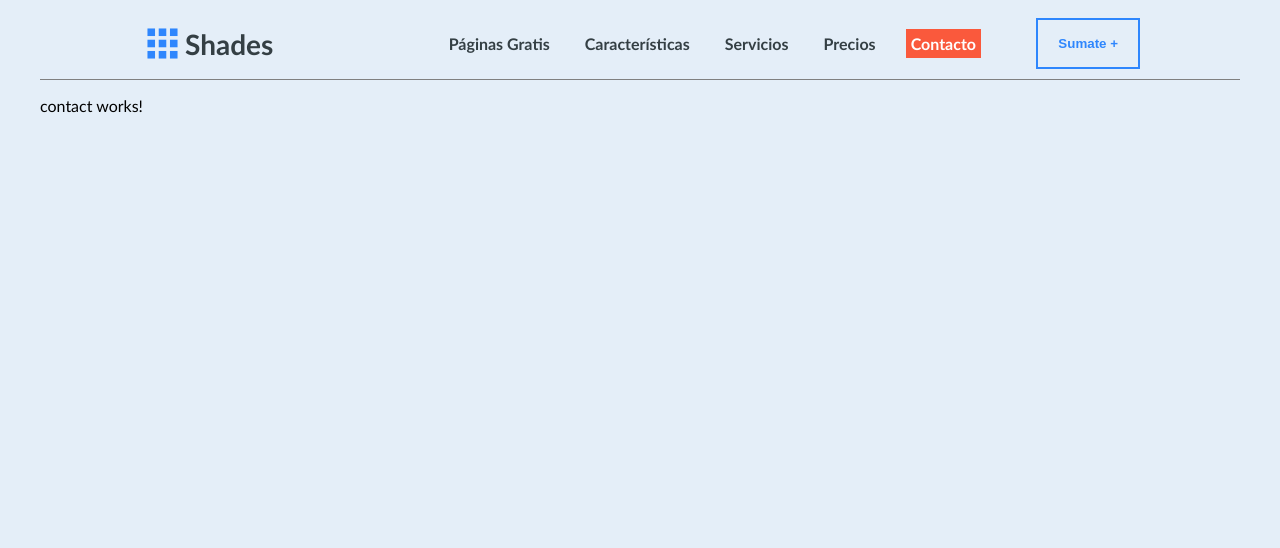
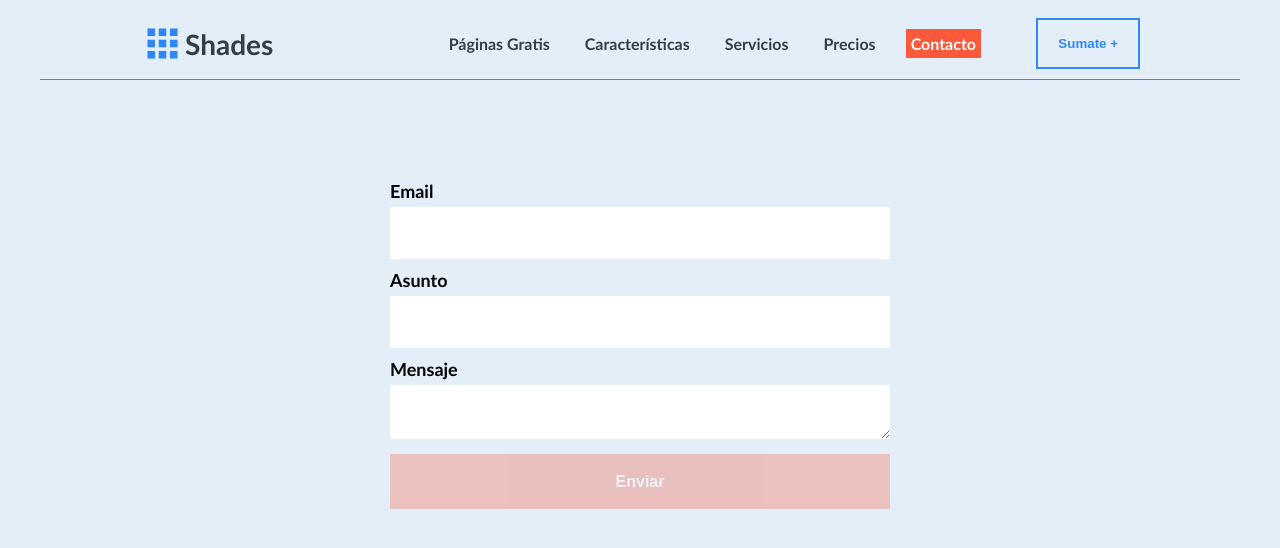
Before and after one commit to Alexmdq80/ejercicioAngular, an Angular app: page /contact in a window 1280 px wide. Shown: the top 548 px of the page. Built offline with nearby package versions, Linux system fonts and the light colour scheme.

Commit message:
Formulario Contacto.

```diff
--- a/src/app/core/submit-button/submit-button.component.scss
+++ b/src/app/core/submit-button/submit-button.component.scss
@@ -6,4 +6,8 @@
     color: white;
     font-size: 16px;
     font-weight: 700;
+
+    &:disabled {
+        opacity: 0.3;
+    }
 }
--- a/src/app/views/contact/contact.component.html
+++ b/src/app/views/contact/contact.component.html
@@ -1 +1,38 @@
-<p>contact works!</p>
+<section class="contact-form">
+    <form #contactForm="ngForm" (ngSubmit)="submitForm()">
+        <div class="form-field">
+            <label class="form-field-label" for="email">Email</label>
+            <input #email="ngModel" type="email" id="email" name="email"
+                class="form-control"
+                [(ngModel)]="formModel.email" required>
+
+            <div *ngIf="email.invalid &&
+                        (email.dirty || email.touched) &&
+                        email.errors" class="error">
+                <div *ngIf="email.errors['required']">
+                    Email is required.
+                </div>
+                <div *ngIf="email.errors['email']">
+                    Invalid email format.
+                </div>
+            </div>
+        </div>
+
+        <div class="form-field">
+            <label class="form-field-label" for="subject">Asunto</label>
+            <input type="text" id="subject" name="subject" class="form-control"
+                [(ngModel)]="formModel.subject" required>
+
+        </div>
+
+        <div class="form-field">
+            <label class="form-field-label" for="message">Mensaje</label>
+            <textarea type="text" id="message" name="message"
+                class="form-control"
+                [(ngModel)]="formModel.message" required>
+            </textarea>
+        </div>
+        <button [disabled]="contactForm.invalid" submit-button type="submit"
+            class="form-button">Enviar</button>
+    </form>
+</section>
--- a/src/app/views/contact/contact.component.scss
+++ b/src/app/views/contact/contact.component.scss
@@ -0,0 +1,15 @@
+.contact-form {
+    width: 500px;
+    text-align: center;
+    margin-top: 100px;
+    margin-left: auto;
+    margin-right: auto;
+
+    .form-field {
+        margin-bottom: 10px;
+    }
+    .form-button {
+        margin-top: 5px;
+        width: 100%;
+    }
+}
--- a/src/app/views/contact/contact.component.ts
+++ b/src/app/views/contact/contact.component.ts
@@ -1,12 +1,29 @@
 import { Component } from '@angular/core';
+import { ContactForm } from '../../core/model/contact-form.model';
+import { CommonModule } from '@angular/common';
+import { FormsModule, ReactiveFormsModule } from '@angular/forms';
+import { SubmitButtonComponent } from '../../core/submit-button/submit-button.component';
 
 @Component({
   selector: 'app-contact',
   standalone: true,
-  imports: [],
+  imports: [
+    CommonModule,
+    FormsModule,
+    SubmitButtonComponent,
+    ReactiveFormsModule
+  ],
   templateUrl: './contact.component.html',
   styleUrl: './contact.component.scss'
 })
 export class ContactComponent {
+  formModel = {
+    subject: '',
+    email: '',
+    message: ''
+  } as ContactForm;
 
+  submitForm() {
+    console.log(this.formModel);
+  }
 }
--- a/src/styles.scss
+++ b/src/styles.scss
@@ -3,3 +3,25 @@ body {
     background-color: #e4eef8;
     font-family: "Gill Sans", "Gill Sans MT", 'Gill Sans', 'Gill Sans MT', Calibri, 'Trebuchet MS', sans-serif;
 }
+
+.form-field {
+    display: flex;
+    flex-direction: column;
+    text-align: left;
+    gap: 5px;
+}
+.form-field input, textarea {
+    height: 50px;
+    border: none;
+    font-size: 16px;
+    color: #a3a3a5;
+}
+
+.form-field-label {
+    font-size: 18px;
+    font-weight: 600;
+}
+
+.error {
+    color: red;
+}
```
Also changed, not shown: src/app/core/model/contact-form.model.ts (added, +7 -0 lines), src/app/app.component.scss (line endings or trailing spaces).
